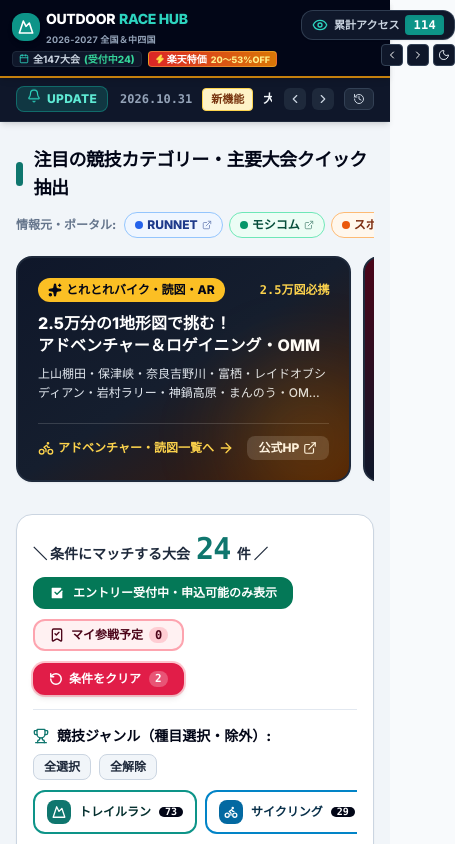
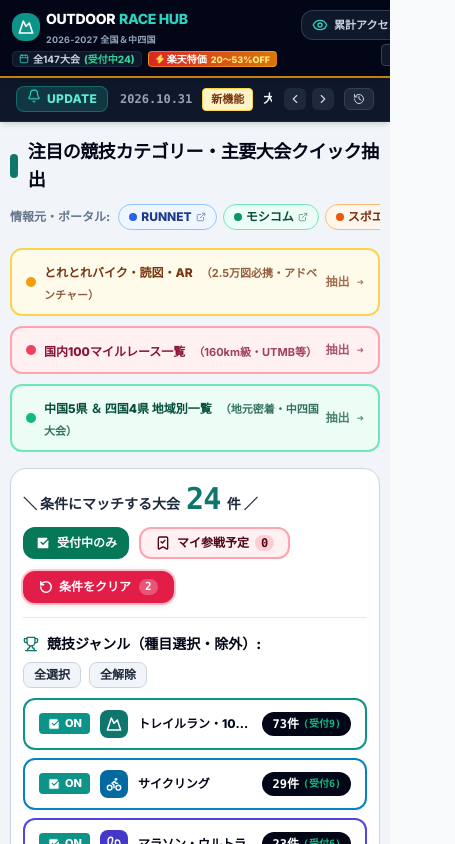
Before and after one commit to yachimaru-sports/outdoor-race-hub, a React (Vite) app: page / in a window 390 px wide. Shown: the top 844 px of the page, 455 px wide, since content can reach past the window. Built offline with nearby package versions, Linux system fonts and the light colour scheme; grey boxes are pictures that could not be loaded.

Commit message:
fix(mobile): バナー崩れ解消、右スライド完全廃止、注目カテゴリ（黄・赤・緑）＆競技ジャンルの縦型表示化、画面横幅100%ピッタリフィット

```diff
--- a/src/App.tsx
+++ b/src/App.tsx
@@ -387,9 +387,9 @@ export const App: React.FC = () => {
   }, [events, filters, favoriteIds]);
 
   return (
-    <div className="min-h-screen flex flex-col bg-slate-100 dark:bg-[#0b0f19] text-slate-900 dark:text-slate-100 transition-colors duration-150">
+    <div className="min-h-screen flex flex-col bg-slate-100 dark:bg-[#0b0f19] text-slate-900 dark:text-slate-100 transition-colors duration-150 overflow-x-hidden w-full">
       {/* 1. 常時固定ヘッダー：楽天特価セールギア ＆ アップデート情報バー */}
-      <header className="sticky top-0 z-50 shadow-md">
+      <header className="sticky top-0 z-50 shadow-md w-full overflow-hidden">
         <div id="deals-carousel">
           <DealsTicker
             deals={deals}
@@ -403,7 +403,7 @@ export const App: React.FC = () => {
       </header>
 
       {/* メインコンテンツ（ご要望順：注目の競技カテゴリー → すべての大会 → 条件にマッチする → 大会一覧） */}
-      <main className="flex-1 max-w-7xl w-full mx-auto px-4 py-6 sm:py-8 space-y-6 sm:space-y-8">
+      <main className="flex-1 max-w-7xl w-full mx-auto px-2.5 sm:px-4 py-4 sm:py-8 space-y-4 sm:space-y-8 overflow-x-hidden">
         {/* 2. 注目の競技カテゴリー・主要大会クイック抽出 */}
         <ToretoreBanner
           filters={filters}
--- a/src/components/FilterSection.tsx
+++ b/src/components/FilterSection.tsx
@@ -283,7 +283,7 @@ export const FilterSection: React.FC<FilterSectionProps> = ({
   }
 
   return (
-    <div className="bg-white dark:bg-slate-900 border border-slate-300 dark:border-slate-800 rounded-2xl p-4 sm:p-5 shadow-sm space-y-4">
+    <div className="bg-white dark:bg-slate-900 border border-slate-300 dark:border-slate-800 rounded-2xl p-3 sm:p-5 shadow-sm space-y-4 w-full overflow-hidden">
       {/* 0. 最上部ヘッダー：件数 ＆ 受付中トグル ＆ マイ参戦予定 ＆ 表示切替 */}
       <div className="flex flex-col sm:flex-row sm:items-center justify-between gap-3 border-b border-slate-200 dark:border-slate-800 pb-3.5">
         <div className="flex flex-wrap items-center gap-2.5 sm:gap-3">
@@ -303,18 +303,19 @@ export const FilterSection: React.FC<FilterSectionProps> = ({
           <button
             type="button"
             onClick={toggleOnlyOpen}
-            className={`inline-flex items-center gap-2 px-3.5 py-1.5 rounded-xl text-xs sm:text-sm font-black border-2 transition-all cursor-pointer select-none ${
+            className={`inline-flex items-center gap-1.5 px-2.5 sm:px-3.5 py-1.5 rounded-xl text-xs sm:text-sm font-black border-2 transition-all cursor-pointer select-none ${
               isOnlyOpen
                 ? 'bg-emerald-700 text-white border-emerald-700 shadow-xs'
                 : 'bg-emerald-50 dark:bg-emerald-950/40 text-emerald-950 dark:text-emerald-200 border-emerald-400 dark:border-emerald-700 hover:bg-emerald-100'
             }`}
           >
             {isOnlyOpen ? (
-              <CheckSquare className="w-4 h-4 fill-white text-emerald-700" />
+              <CheckSquare className="w-4 h-4 fill-white text-emerald-700 shrink-0" />
             ) : (
-              <Square className="w-4 h-4 text-emerald-700 dark:text-emerald-400" />
+              <Square className="w-4 h-4 text-emerald-700 dark:text-emerald-400 shrink-0" />
             )}
-            <span>エントリー受付中・申込可能のみ表示</span>
+            <span className="hidden sm:inline">エントリー受付中・申込可能のみ表示</span>
+            <span className="sm:hidden">受付中のみ</span>
           </button>
 
           {/* マイ参戦予定 */}
@@ -424,8 +425,8 @@ export const FilterSection: React.FC<FilterSectionProps> = ({
           </div>
         </div>
 
-        {/* スマホ専用：横スクロール可能なピル型タブ（片手でサクサク切り替え） */}
-        <div className="flex md:hidden overflow-x-auto no-scrollbar gap-2 pb-1.5 snap-x">
+        {/* スマホ専用：縦型表示（右スライド廃止・画面横幅ピッタリ配置） */}
+        <div className="flex flex-col md:hidden gap-2 w-full">
           {genreDefinitions.map((genre) => {
             const isChecked = selectedGenres.includes(genre.id);
             const Icon = genre.icon;
@@ -434,33 +435,56 @@ export const FilterSection: React.FC<FilterSectionProps> = ({
                 key={genre.id}
                 type="button"
                 onClick={() => handleToggleGenre(genre.id)}
-                className={`flex items-center gap-2 px-3 py-2 rounded-xl border-2 shrink-0 snap-start transition-all cursor-pointer select-none min-h-[44px] ${
+                className={`w-full min-h-[48px] px-3.5 py-2.5 rounded-xl border-2 flex items-center justify-between transition-all cursor-pointer select-none ${
                   isChecked
                     ? `${genre.activeColor} shadow-xs font-black`
-                    : 'border-slate-300 dark:border-slate-700 bg-slate-100 dark:bg-slate-800 text-slate-500 opacity-60'
+                    : 'border-slate-300 dark:border-slate-800 bg-slate-100/70 dark:bg-slate-900/60 text-slate-500 opacity-60'
                 }`}
               >
+                <div className="flex items-center gap-2.5 min-w-0">
+                  {/* ON/OFF チェック */}
+                  <div className="shrink-0">
+                    {isChecked ? (
+                      <div className="flex items-center gap-1 bg-teal-600 text-white px-2 py-0.5 rounded text-[11px] font-black">
+                        <CheckSquare className="w-3.5 h-3.5 fill-white text-teal-600" />
+                        <span>ON</span>
+                      </div>
+                    ) : (
+                      <div className="flex items-center gap-1 bg-slate-300 dark:bg-slate-700 text-slate-600 dark:text-slate-400 px-2 py-0.5 rounded text-[11px] font-black">
+                        <Square className="w-3.5 h-3.5" />
+                        <span>OFF</span>
+                      </div>
+                    )}
+                  </div>
+
                   <div
-                  className={`w-6 h-6 rounded-lg flex items-center justify-center shrink-0 ${
+                    className={`w-7 h-7 rounded-lg flex items-center justify-center shrink-0 ${
                       isChecked ? genre.activeIconBg : genre.iconBg
                     }`}
                   >
-                  <Icon className="w-3.5 h-3.5 stroke-[2.2]" />
+                    <Icon className="w-4 h-4 stroke-[2.2]" />
                   </div>
-                <div className="text-left">
-                  <div className="text-xs font-black whitespace-nowrap">
-                    {genre.label.split('・')[0]}
+
+                  <div className="text-left min-w-0">
+                    <div className="text-xs sm:text-sm font-black text-slate-950 dark:text-white truncate">
+                      {genre.label}
                     </div>
                   </div>
+                </div>
+
+                {/* 件数バッジ */}
+                <div className="shrink-0 ml-2">
                   <span
-                  className={`text-[10px] font-mono font-black px-1.5 py-0.2 rounded-full leading-none shrink-0 ${
+                    className={`text-xs font-mono font-black px-2.5 py-1 rounded-full flex items-center gap-1 ${
                       isChecked
                         ? 'bg-slate-950 text-white dark:bg-white dark:text-slate-950'
-                      : 'bg-slate-200 text-slate-400 dark:bg-slate-700'
+                        : 'bg-slate-200 text-slate-400 dark:bg-slate-800'
                     }`}
                   >
-                  {genre.count}
+                    <span>{genre.count}件</span>
+                    <span className="text-emerald-500 text-[10px]">(受付{genre.openCount})</span>
                   </span>
+                </div>
               </button>
             );
           })}
--- a/src/components/MobileEventCardList.tsx
+++ b/src/components/MobileEventCardList.tsx
@@ -78,7 +78,7 @@ export const MobileEventCardList: React.FC<MobileEventCardListProps> = ({
   }
 
   return (
-    <div className="space-y-4">
+    <div className="space-y-3.5 w-full">
       {events.map((event) => {
         const cat = CATEGORY_LABELS[event.category];
         const now = new Date();
@@ -101,7 +101,7 @@ export const MobileEventCardList: React.FC<MobileEventCardListProps> = ({
         return (
           <div
             key={event.id}
-            className={`bg-white dark:bg-slate-900 border-2 rounded-2xl shadow-sm overflow-hidden transition-all ${
+            className={`bg-white dark:bg-slate-900 border-2 rounded-2xl shadow-sm overflow-hidden transition-all w-full ${
               isFav
                 ? 'border-rose-400 dark:border-rose-800 ring-2 ring-rose-300/40 bg-rose-50/15'
                 : 'border-slate-250 dark:border-slate-800'
@@ -110,7 +110,7 @@ export const MobileEventCardList: React.FC<MobileEventCardListProps> = ({
             {/* 上部アクセントカラーバー */}
             <div className={`h-1.5 w-full ${cat.accentBg}`} />
 
-            <div className="p-4 space-y-3">
+            <div className="p-3.5 sm:p-4 space-y-3">
               {/* 1. 最上部：種別バッジ ＆ 日付 ＆ 受付ステータス ＆ マイ参戦保存ボタン */}
               <div className="flex items-center justify-between gap-2">
                 <div className="flex items-center gap-1.5 flex-wrap min-w-0">
--- a/src/components/ToretoreBanner.tsx
+++ b/src/components/ToretoreBanner.tsx
@@ -117,12 +117,93 @@ export const ToretoreBanner: React.FC<ToretoreBannerProps> = ({
         </div>
       </div>
 
-      {/* 3連ビジュアルピックアップカード（スマホでは横スワイプ snap-x、PCでは3列グリッド） */}
-      <div className="flex lg:grid overflow-x-auto lg:overflow-visible no-scrollbar snap-x snap-mandatory gap-3 sm:gap-5 pb-2 lg:pb-0 lg:grid-cols-3">
+      {/* スマホ専用：黄色・赤・緑の文字のみの縦型表示（右スライド廃止・画面幅ピッタリ） */}
+      <div className="flex flex-col gap-2.5 lg:hidden w-full">
+        {/* 黄色: とれとれバイク・読図・AR */}
+        <button
+          type="button"
+          onClick={onFilterAdventure}
+          className={`w-full min-h-[48px] px-3.5 py-2.5 rounded-xl border-2 flex items-center justify-between text-left transition-all cursor-pointer select-none ${
+            isAdventureActive
+              ? 'bg-amber-400 text-slate-950 border-amber-500 shadow-md ring-2 ring-amber-400/50 font-black'
+              : 'bg-amber-50 dark:bg-amber-950/30 text-amber-900 dark:text-amber-200 border-amber-300 dark:border-amber-800 hover:bg-amber-100 font-bold'
+          }`}
+        >
+          <div className="flex items-center gap-2">
+            <span className="w-2.5 h-2.5 rounded-full bg-amber-500 shrink-0" />
+            <div className="leading-snug">
+              <span className="font-black text-xs sm:text-sm">とれとれバイク・読図・AR</span>
+              <span className="text-[11px] opacity-80 ml-2">（2.5万図必携・アドベンチャー）</span>
+            </div>
+          </div>
+          {isAdventureActive ? (
+            <span className="text-[10px] font-black bg-slate-950 text-white px-2 py-0.5 rounded-full shrink-0">
+              適用中 ✕
+            </span>
+          ) : (
+            <span className="text-xs font-mono font-black opacity-70 shrink-0">抽出 ➔</span>
+          )}
+        </button>
+
+        {/* 赤色: 国内100マイルレース一覧 */}
+        <button
+          type="button"
+          onClick={() => onFilterFeature && onFilterFeature('all', '100mile')}
+          className={`w-full min-h-[48px] px-3.5 py-2.5 rounded-xl border-2 flex items-center justify-between text-left transition-all cursor-pointer select-none ${
+            is100MileActive
+              ? 'bg-rose-500 text-white border-rose-600 shadow-md ring-2 ring-rose-400/50 font-black'
+              : 'bg-rose-50 dark:bg-rose-950/30 text-rose-900 dark:text-rose-200 border-rose-300 dark:border-rose-800 hover:bg-rose-100 font-bold'
+          }`}
+        >
+          <div className="flex items-center gap-2">
+            <span className="w-2.5 h-2.5 rounded-full bg-rose-500 shrink-0" />
+            <div className="leading-snug">
+              <span className="font-black text-xs sm:text-sm">国内100マイルレース一覧</span>
+              <span className="text-[11px] opacity-80 ml-2">（160km級・UTMB等）</span>
+            </div>
+          </div>
+          {is100MileActive ? (
+            <span className="text-[10px] font-black bg-white text-rose-700 px-2 py-0.5 rounded-full shrink-0">
+              適用中 ✕
+            </span>
+          ) : (
+            <span className="text-xs font-mono font-black opacity-70 shrink-0">抽出 ➔</span>
+          )}
+        </button>
+
+        {/* 緑色: 中国5県 ＆ 四国4県 地域別一覧 */}
+        <button
+          type="button"
+          onClick={() => onFilterFeature && onFilterFeature('all', 'all', '中国')}
+          className={`w-full min-h-[48px] px-3.5 py-2.5 rounded-xl border-2 flex items-center justify-between text-left transition-all cursor-pointer select-none ${
+            isRegionCardActive
+              ? 'bg-emerald-600 text-white border-emerald-700 shadow-md ring-2 ring-emerald-400/50 font-black'
+              : 'bg-emerald-50 dark:bg-emerald-950/30 text-emerald-900 dark:text-emerald-200 border-emerald-300 dark:border-emerald-800 hover:bg-emerald-100 font-bold'
+          }`}
+        >
+          <div className="flex items-center gap-2">
+            <span className="w-2.5 h-2.5 rounded-full bg-emerald-500 shrink-0" />
+            <div className="leading-snug">
+              <span className="font-black text-xs sm:text-sm">中国5県 ＆ 四国4県 地域別一覧</span>
+              <span className="text-[11px] opacity-80 ml-2">（地元密着・中四国大会）</span>
+            </div>
+          </div>
+          {isRegionCardActive ? (
+            <span className="text-[10px] font-black bg-white text-emerald-800 px-2 py-0.5 rounded-full shrink-0">
+              適用中 ✕
+            </span>
+          ) : (
+            <span className="text-xs font-mono font-black opacity-70 shrink-0">抽出 ➔</span>
+          )}
+        </button>
+      </div>
+
+      {/* PC表示：3連ビジュアルピックアップカード */}
+      <div className="hidden lg:grid grid-cols-3 gap-5">
         {/* カード1: とれとれバイク＆AR関西・全国アドベンチャー特集 */}
         <div
           onClick={onFilterAdventure}
-          className={`group relative rounded-2xl overflow-hidden border-2 transition-all cursor-pointer bg-gradient-to-br from-slate-900 via-slate-850 to-amber-950 text-white p-5 sm:p-6 flex flex-col justify-between min-h-[205px] w-[86vw] sm:w-[360px] lg:w-auto shrink-0 snap-center select-none ${
+          className={`group relative rounded-2xl overflow-hidden border-2 transition-all cursor-pointer bg-gradient-to-br from-slate-900 via-slate-850 to-amber-950 text-white p-5 sm:p-6 flex flex-col justify-between min-h-[205px] select-none ${
             isAdventureActive
               ? 'border-amber-400 ring-4 ring-amber-500/40 shadow-xl scale-[1.01]'
               : 'border-slate-800 shadow-sm hover:shadow-md hover:border-slate-700'
@@ -192,7 +273,7 @@ export const ToretoreBanner: React.FC<ToretoreBannerProps> = ({
         {/* カード2: 国内100マイル（160km）レース完全網羅 */}
         <div
           onClick={() => onFilterFeature && onFilterFeature('all', '100mile')}
-          className={`group relative rounded-2xl overflow-hidden border-2 transition-all cursor-pointer bg-gradient-to-br from-rose-950 via-slate-900 to-amber-950 text-white p-5 sm:p-6 flex flex-col justify-between min-h-[205px] w-[86vw] sm:w-[360px] lg:w-auto shrink-0 snap-center select-none ${
+          className={`group relative rounded-2xl overflow-hidden border-2 transition-all cursor-pointer bg-gradient-to-br from-rose-950 via-slate-900 to-amber-950 text-white p-5 sm:p-6 flex flex-col justify-between min-h-[205px] select-none ${
             is100MileActive
               ? 'border-rose-400 ring-4 ring-rose-500/40 shadow-xl scale-[1.01]'
               : 'border-slate-800 shadow-sm hover:shadow-md hover:border-slate-700'
@@ -251,7 +332,7 @@ export const ToretoreBanner: React.FC<ToretoreBannerProps> = ({
         {/* カード3: 中国地方＆四国地方 徹底網羅 */}
         <div
           onClick={() => onFilterFeature && onFilterFeature('all', 'all', '中国')}
-          className={`group relative rounded-2xl overflow-hidden border-2 transition-all cursor-pointer bg-gradient-to-br from-teal-950 via-slate-900 to-sky-950 text-white p-5 sm:p-6 flex flex-col justify-between min-h-[205px] w-[86vw] sm:w-[360px] lg:w-auto shrink-0 snap-center select-none ${
+          className={`group relative rounded-2xl overflow-hidden border-2 transition-all cursor-pointer bg-gradient-to-br from-teal-950 via-slate-900 to-sky-950 text-white p-5 sm:p-6 flex flex-col justify-between min-h-[205px] select-none ${
             isRegionCardActive
               ? 'border-emerald-400 ring-4 ring-emerald-500/40 shadow-xl scale-[1.01]'
               : 'border-slate-800 shadow-sm hover:shadow-md hover:border-slate-700'
--- a/src/index.css
+++ b/src/index.css
@@ -3,6 +3,11 @@
 @tailwind utilities;
 
 @layer base {
+  html, body {
+    overflow-x: hidden;
+    max-width: 100vw;
+    width: 100%;
+  }
   body {
     @apply bg-slate-100 text-slate-900 dark:bg-[#0b0f19] dark:text-slate-100 font-sans antialiased transition-colors duration-150;
   }
```
Lines whose indentation alone changed are shown as unchanged.
